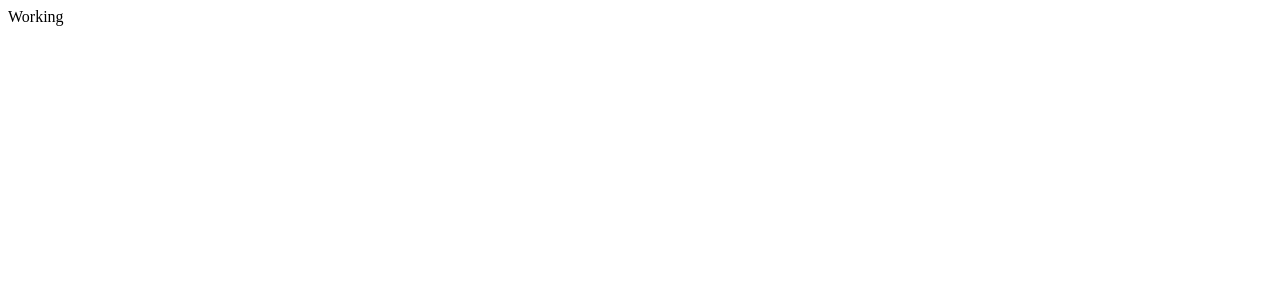
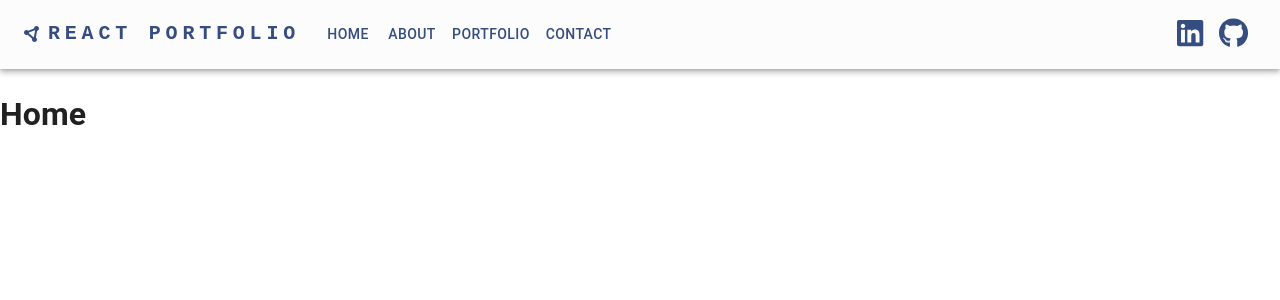
Before and after one commit to 0zrk23/react-portfolio, a React (Create React App) app: page / in a window 1280 px wide. Shown: the top 300 px of the page. Built offline with nearby package versions, Linux system fonts and the light colour scheme.

Commit message:
added navbar functionality

```diff
--- a/src/App.js
+++ b/src/App.js
@@ -1,8 +1,47 @@
+// import { Home, Route } from "@mui/icons-material";
+import { Routes, Route } from "react-router-dom";
+import Navbar from "./Components/Navbar";
+import { Home } from "./pages/Home";
+import { About } from "./pages/About";
+import { Contact } from "./pages/Contact";
+import { Portfolio } from "./pages/Portfolio";
+import { ThemeProvider } from "@emotion/react";
+import { createTheme, CssBaseline } from "@mui/material";
+
+
 
 
 function App() {
+  const theme = createTheme({
+    palette:{
+      primary:{
+        main: '#fcfcfc'
+      },
+      secondary:{
+        main: '#354d80'
+      },
+      color3:{
+        main: '#3d6092'
+      },
+      color4:{
+        main: '#4573a5'
+      },
+      color5: {
+        main: '#4e86b8'
+      }
+    }
+  })
   return (
-    <div>Working</div>
+    <ThemeProvider theme={theme}>
+      <CssBaseline/>
+      <Navbar />
+      <Routes>
+        <Route path="/" element={<Home />}/>
+        <Route path="/About" element={<About />}/>
+        <Route path="/Portfolio" element={<Portfolio />}/>
+        <Route path="/Contact" element={<Contact />}/>
+      </Routes>
+    </ThemeProvider>
   );
 }
 
--- a/src/Components/Navbar.js
+++ b/src/Components/Navbar.js
@@ -0,0 +1,249 @@
+import * as React from 'react';
+import AppBar from '@mui/material/AppBar';
+import Box from '@mui/material/Box';
+import Toolbar from '@mui/material/Toolbar';
+import IconButton from '@mui/material/IconButton';
+import Typography from '@mui/material/Typography';
+import Menu from '@mui/material/Menu';
+import MenuIcon from '@mui/icons-material/Menu';
+import Container from '@mui/material/Container';
+import Avatar from '@mui/material/Avatar';
+import Button from '@mui/material/Button';
+import Tooltip from '@mui/material/Tooltip';
+import MenuItem from '@mui/material/MenuItem';
+import AdbIcon from '@mui/icons-material/Adb';
+import { Link } from 'react-router-dom';
+import { FontAwesomeIcon } from '@fortawesome/react-fontawesome';
+import { faCircleNodes, faNetworkWired } from '@fortawesome/free-solid-svg-icons';
+import { faLinkedin, faGithub } from '@fortawesome/free-brands-svg-icons';
+// import { faNetworkWired } from '@fortawesome/free-regular-svg-icons';
+
+const linkStyle = {textDecoration: 'none', color: '#354d80'}
+
+const pages = ['Home', 'About', 'Portfolio','Contact'];
+const settings = ['Profile', 'Account', 'Dashboard', 'Logout'];
+const links = ['LinkedIn Profile','Github Profile']
+const linkUrl = [
+    'https://www.linkedin.com/in/gustavo-carrillo-1a9141257/',
+    'https://github.com/0zrk23'
+];
+const networkIcons = [faLinkedin,faGithub];
+
+function Navbar() {
+  const [anchorElNav, setAnchorElNav] = React.useState(null);
+  const [anchorElUser, setAnchorElUser] = React.useState(null);
+  const [anchorElNetwork, setAnchorElNetwork] = React.useState(null);
+
+  const handleOpenNavMenu = (event) => {
+    setAnchorElNav(event.currentTarget);
+  };
+
+  const handleOpenUserMenu = (event) => {
+    setAnchorElUser(event.currentTarget);
+  };
+
+  const handleOpenNetworkMenu = (event) => {
+    setAnchorElNetwork(event.currentTarget);
+  }
+
+  const handleCloseNavMenu = () => {
+    setAnchorElNav(null);
+  };
+
+  const handleCloseUserMenu = () => {
+    setAnchorElUser(null);
+  };
+
+  const handleCloseNetworkMenu = () => {
+    setAnchorElNetwork(null);
+  }
+
+  return (
+    <AppBar position="static">
+      <Container maxWidth="2xl" >
+        <Toolbar disableGutters >
+          {/* <AdbIcon color='secondary'  sx={{ display: { xs: 'none', md: 'flex' }, mr: 1 }} /> */}
+          <Box sx={{ display: { xs: 'none', md: 'flex' }, mr: 1 }}>
+            <FontAwesomeIcon icon={faCircleNodes} style={{color: "#354d80"}}/>
+          </Box>
+          <Typography
+
+            variant="h6"
+            noWrap
+            component="a"
+            href="/"
+            sx={{
+              mr: 2,
+              display: { xs: 'none', md: 'flex' },
+              fontFamily: 'monospace',
+              fontWeight: 700,
+              letterSpacing: '.3rem',
+            //   color: 'inherit',
+              textDecoration: 'none',
+            }}
+            color='secondary'
+          >
+            REACT PORTFOLIO
+          </Typography>
+
+          <Box sx={{ flexGrow: 1, display: { xs: 'flex', md: 'none' } }}>
+            <IconButton
+              size="large"
+              aria-label="account of current user"
+              aria-controls="menu-appbar"
+              aria-haspopup="true"
+              onClick={handleOpenNavMenu}
+              color="inherit"
+            >
+              <MenuIcon color='secondary' />
+            </IconButton>
+            <Menu
+              id="menu-appbar"
+              anchorEl={anchorElNav}
+              anchorOrigin={{
+                vertical: 'bottom',
+                horizontal: 'left',
+              }}
+              keepMounted
+              transformOrigin={{
+                vertical: 'top',
+                horizontal: 'left',
+              }}
+              open={Boolean(anchorElNav)}
+              onClose={handleCloseNavMenu}
+              sx={{
+                display: { xs: 'block', md: 'none' },
+              }}
+            >
+              {pages.map((page,key) => (
+                <Link key={`${key}`} style={linkStyle} to={page !== 'Home'? `/${page}`:'/'}>
+                    <MenuItem key={page} onClick={handleCloseNavMenu}>
+                        <Typography textAlign="center" color='secondary'>{page}</Typography>
+                    </MenuItem>
+                </Link>
+              ))}
+            </Menu>
+          </Box>
+          {/* <AdbIcon sx={{ display: { xs: 'flex', md: 'none' }, mr: 1 }} /> */}
+          <Box sx={{ display: { xs: 'flex', md: 'none' }, mr: 1 }}>
+            <FontAwesomeIcon icon={faCircleNodes} style={{color: "#354d80"}}/>
+          </Box>
+          <Typography
+            color='secondary'
+            variant="h5"
+            noWrap
+            component="a"
+            href=""
+            sx={{
+              mr: 2,
+              display: { xs: 'flex', md: 'none' },
+              flexGrow: 1,
+              fontFamily: 'monospace',
+              fontWeight: 700,
+              letterSpacing: '.3rem',
+            //   color: 'inherit',
+              textDecoration: 'none',
+            }}
+          >
+            PORTFOLIO
+          </Typography>
+          <Box sx={{ flexGrow: 1, display: { xs: 'none', md: 'flex' } }}>
+            {pages.map((page,key) => (
+                <Link key={`${key}`} style={linkStyle} to={page !== 'Home'? `/${page}`:'/'}>
+                    <Button
+                        key={page}
+                        onClick={handleCloseNavMenu}
+                        sx={{ my: 2, display: 'block' }}
+                        color='secondary'
+                    >
+                        {page}
+                    </Button>
+                </Link>
+
+            ))}
+          </Box>
+
+            <Box sx={{ display: { xs: 'none', md: 'flex' }}}>
+              {linkUrl.map((url,index) => {
+                return (
+                  <Box sx={{mx: 1}} key={index}>
+                    <a
+                      href={url}
+                      target="_blank"
+                      rel="noreferrer"
+                    >
+                      <FontAwesomeIcon icon={networkIcons[index]} style={{fontSize: '30px', color: "#354d80"}}/>
+                    </a>
+                  </Box>
+                )
+              })}
+            </Box>
+            <Box sx={{ display: { xs: 'flex', md: 'none' }, flexGrow: 0}}>
+              <Tooltip title='Network Appbar'>
+                <IconButton onClick={handleOpenNetworkMenu}>
+                  <FontAwesomeIcon icon={faNetworkWired} style={{fontSize: '20px', color: "#354d80"}}/>
+                </IconButton>
+              </Tooltip>
+              <Menu
+                sx={{mt: '45px'}}
+                id="network-appbar"
+                anchorEl={anchorElNetwork}
+                anchorOrigin={{
+                  vertical: 'top',
+                  horizontal: 'right',
+                }}
+                keepMounted
+                transformOrigin={{
+                  vertical: 'top',
+                  horizontal: 'right',
+                }}
+                open={Boolean(anchorElNetwork)}
+                onClose={handleCloseNetworkMenu}
+
+              >
+                {links.map((link,key) => (
+                    <MenuItem key={key} onClick={handleCloseNetworkMenu}>
+                      <a style={linkStyle} href={linkUrl[key]} target="_blank">
+                        {links[key]}
+                      </a>
+                    </MenuItem>
+                  )
+                )}
+              </Menu>
+            </Box>
+
+          {/* <Box sx={{ flexGrow: 0 }}>
+            <Tooltip title="Open settings">
+              <IconButton onClick={handleOpenUserMenu} sx={{ p: 0 }}>
+                <Avatar alt="Remy Sharp" src="/static/images/avatar/2.jpg" />
+              </IconButton>
+            </Tooltip>
+            <Menu
+              sx={{ mt: '45px' }}
+              id="menu-appbar"
+              anchorEl={anchorElUser}
+              anchorOrigin={{
+                vertical: 'top',
+                horizontal: 'right',
+              }}
+              keepMounted
+              transformOrigin={{
+                vertical: 'top',
+                horizontal: 'right',
+              }}
+              open={Boolean(anchorElUser)}
+              onClose={handleCloseUserMenu}
+            >
+              {settings.map((setting) => (
+                <MenuItem key={setting} onClick={handleCloseUserMenu}>
+                  <Typography textAlign="center">{setting}</Typography>
+                </MenuItem>
+              ))}
+            </Menu>
+          </Box> */}
+        </Toolbar>
+      </Container>
+    </AppBar>
+  );
+}
+export default Navbar;
```
Also changed, not shown: package.json (+9 -0 lines), 1 other file (tests, documents, lock files or other folders).
